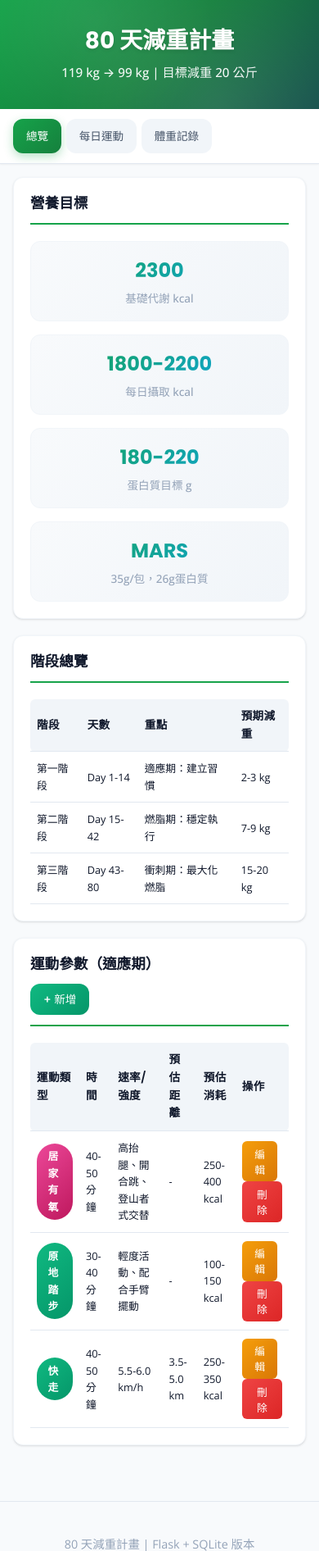
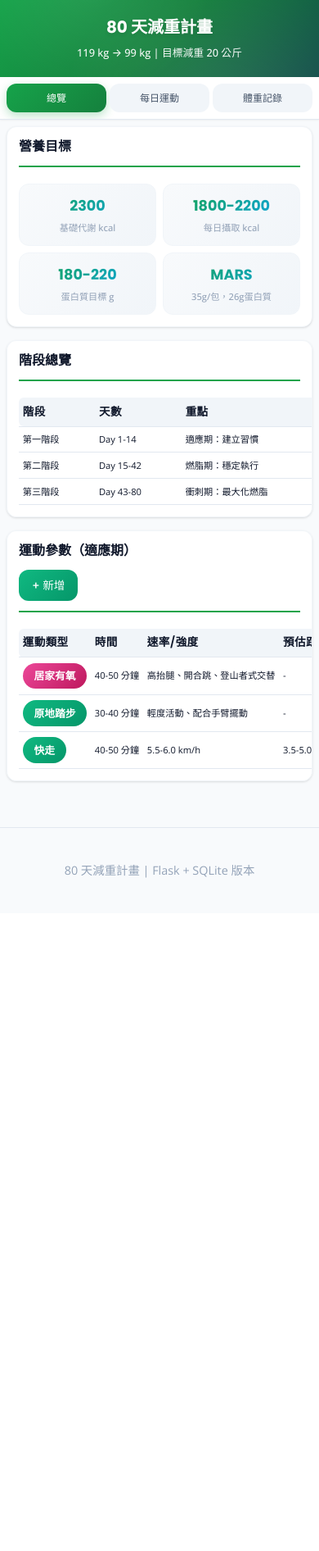
Before and after one commit to Germini0610/gym_plan, a Flask app: page / in a window 390 px wide. Shown: the top 1892 px of the page at 82% size. After the commit the page ends 1071 px from the top, so only its background shows below. Run offline with Flask 2, Linux system fonts and the light colour scheme; data comes from the database, SQL or seed files in the repository; data that the repository does not hold is empty.

Commit message:
加強 RWD 響應式設計：優化手機瀏覽體驗

```diff
--- a/static/styles.css
+++ b/static/styles.css
@@ -997,55 +997,89 @@ footer {
 }
 
 /* ==================== Responsive Design ==================== */
+
+/* 表格響應式容器 */
+.table-responsive {
+    width: 100%;
+    overflow-x: auto;
+    -webkit-overflow-scrolling: touch;
+}
+
 @media (max-width: 768px) {
     header {
-        padding: 2rem 1rem;
+        padding: 1.5rem 1rem;
     }
 
     header h1 {
-        font-size: 1.75rem;
+        font-size: 1.5rem;
     }
 
     header .subtitle {
-        font-size: 0.95rem;
+        font-size: 0.85rem;
     }
 
     nav {
         padding: 0.75rem 1rem;
         gap: 0.35rem;
+        justify-content: center;
     }
 
     .nav-btn {
-        padding: 0.625rem 1rem;
-        font-size: 0.85rem;
+        padding: 0.5rem 0.875rem;
+        font-size: 0.8rem;
+        flex: 1;
+        text-align: center;
+        min-width: 0;
     }
 
     main {
-        padding: 1rem;
+        padding: 0.75rem;
     }
 
     .card {
-        padding: 1.25rem;
+        padding: 1rem;
         border-radius: var(--radius);
+        margin-bottom: 1rem;
     }
 
     .card h2 {
-        font-size: 1.1rem;
+        font-size: 1rem;
         flex-direction: column;
         align-items: flex-start;
         gap: 0.75rem;
     }
 
+    /* 表格響應式 - 水平滾動 */
     table {
-        font-size: 0.8rem;
+        font-size: 0.75rem;
+        min-width: 500px;
     }
 
     th, td {
-        padding: 0.625rem 0.5rem;
+        padding: 0.5rem 0.4rem;
+        white-space: nowrap;
+    }
+
+    /* 讓表格可以水平滾動 */
+    .card:has(table) {
+        overflow-x: auto;
     }
 
     .stats-grid {
         grid-template-columns: repeat(2, 1fr);
+        gap: 0.75rem;
+    }
+
+    .stat-item {
+        padding: 0.875rem 0.5rem;
+    }
+
+    .stat-value {
+        font-size: 1.25rem;
+    }
+
+    .stat-label {
+        font-size: 0.75rem;
     }
 
     .menu-grid {
@@ -1053,9 +1087,9 @@ footer {
     }
 
     .modal-content {
-        padding: 1.5rem;
-        margin: 1rem;
-        width: calc(100% - 2rem);
+        padding: 1.25rem;
+        margin: 0.75rem;
+        width: calc(100% - 1.5rem);
     }
 
     .history-day {
@@ -1069,51 +1103,150 @@ footer {
     }
 
     .toast {
-        left: 1rem;
-        right: 1rem;
-        bottom: 1rem;
+        left: 0.75rem;
+        right: 0.75rem;
+        bottom: 0.75rem;
+        font-size: 0.9rem;
+        padding: 0.875rem 1rem;
     }
 
     /* Week navigation responsive */
     .week-navigation {
+        flex-wrap: wrap;
+        gap: 0.5rem;
+    }
+
+    .week-title {
+        font-size: 1rem;
+        text-align: center;
+        order: -1;
+        width: 100%;
+        margin-bottom: 0.25rem;
+    }
+
+    .btn-nav {
+        padding: 0.5rem 1rem;
+        font-size: 0.8rem;
+        flex: 1;
+    }
+
+    .week-grid {
+        grid-template-columns: 1fr;
+        gap: 0.75rem;
+    }
+
+    .day-card {
+        padding: 1rem;
+    }
+
+    .day-number {
+        font-size: 1rem;
+    }
+
+    .day-name {
+        font-size: 0.8rem;
+        padding: 0.2rem 0.5rem;
+    }
+
+    .exercise-item {
+        padding: 0.75rem;
+    }
+
+    .exercise-icon {
+        font-size: 1.25rem;
+    }
+
+    .exercise-text {
+        font-size: 0.85rem;
+    }
+
+    /* 體重輸入響應式 */
+    .weight-input {
+        flex-direction: column;
+        align-items: stretch;
+        gap: 0.75rem;
+    }
+
+    .weight-input label {
+        font-size: 0.9rem;
+    }
+
+    .weight-input input {
+        width: 100%;
+    }
+
+    .weight-input .btn-primary {
+        width: 100%;
+    }
+
+    .chart-container {
+        height: 220px;
+        padding: 0.5rem;
+    }
+
+    /* 按鈕響應式 */
+    .btn-danger,
+    .btn-edit {
+        padding: 0.3rem 0.5rem;
+        font-size: 0.7rem;
+    }
+
+    .form-actions {
         flex-direction: column;
         gap: 0.75rem;
     }
 
-    .week-title {
-        font-size: 1.1rem;
-        text-align: center;
-    }
-
-    .btn-nav {
-        padding: 0.625rem 1.25rem;
-        font-size: 0.85rem;
-    }
-
-    .week-grid {
-        grid-template-columns: 1fr;
-    }
-
-    .day-card {
-        padding: 1.25rem;
-    }
-
-    .day-number {
-        font-size: 1.1rem;
+    .form-actions button {
+        width: 100%;
     }
 }
 
 @media (max-width: 480px) {
+    header {
+        padding: 1.25rem 0.75rem;
+    }
+
+    header h1 {
+        font-size: 1.25rem;
+    }
+
+    header .subtitle {
+        font-size: 0.8rem;
+    }
+
+    nav {
+        padding: 0.5rem;
+        gap: 0.25rem;
+    }
+
+    .nav-btn {
+        padding: 0.5rem 0.5rem;
+        font-size: 0.75rem;
+    }
+
+    main {
+        padding: 0.5rem;
+    }
+
+    .card {
+        padding: 0.875rem;
+    }
+
     .stats-grid {
-        grid-template-columns: 1fr;
+        grid-template-columns: repeat(2, 1fr);
+        gap: 0.5rem;
     }
 
     .stat-item {
-        padding: 1rem;
+        padding: 0.75rem 0.5rem;
     }
 
     .stat-value {
-        font-size: 1.5rem;
+        font-size: 1.1rem;
+    }
+
+    .stat-label {
+        font-size: 0.7rem;
     }
 
     .day-selector {
@@ -1124,4 +1257,43 @@ footer {
     .day-selector input {
         width: 100%;
     }
+
+    /* 表格更小螢幕 */
+    table {
+        font-size: 0.7rem;
+    }
+
+    th, td {
+        padding: 0.4rem 0.3rem;
+    }
+
+    .btn-danger,
+    .btn-edit {
+        padding: 0.25rem 0.4rem;
+        font-size: 0.65rem;
+    }
 }
+
+/* 橫向模式優化 */
+@media (max-height: 500px) and (orientation: landscape) {
+    header {
+        padding: 1rem;
+    }
+
+    header h1 {
+        font-size: 1.25rem;
+        margin-bottom: 0.25rem;
+    }
+
+    header .subtitle {
+        font-size: 0.8rem;
+    }
+
+    nav {
+        padding: 0.5rem 1rem;
+    }
+
+    .nav-btn {
+        padding: 0.4rem 0.75rem;
+    }
+}
```
